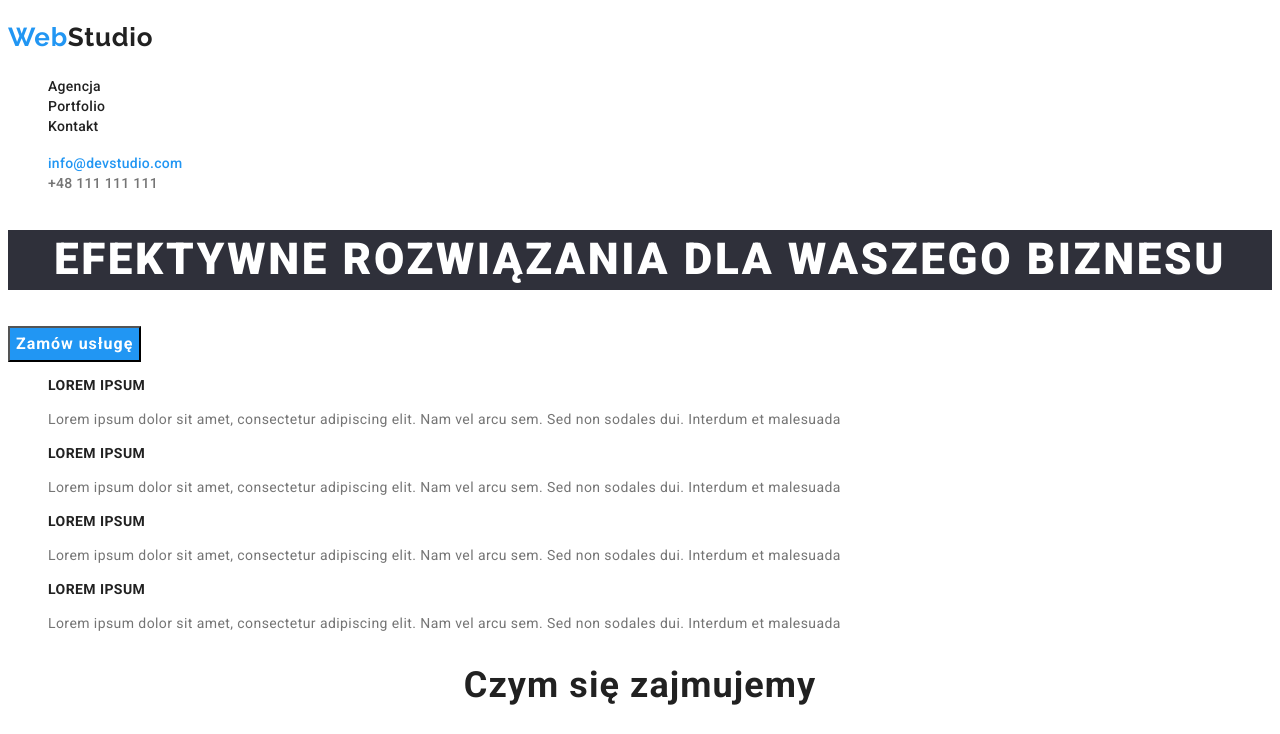
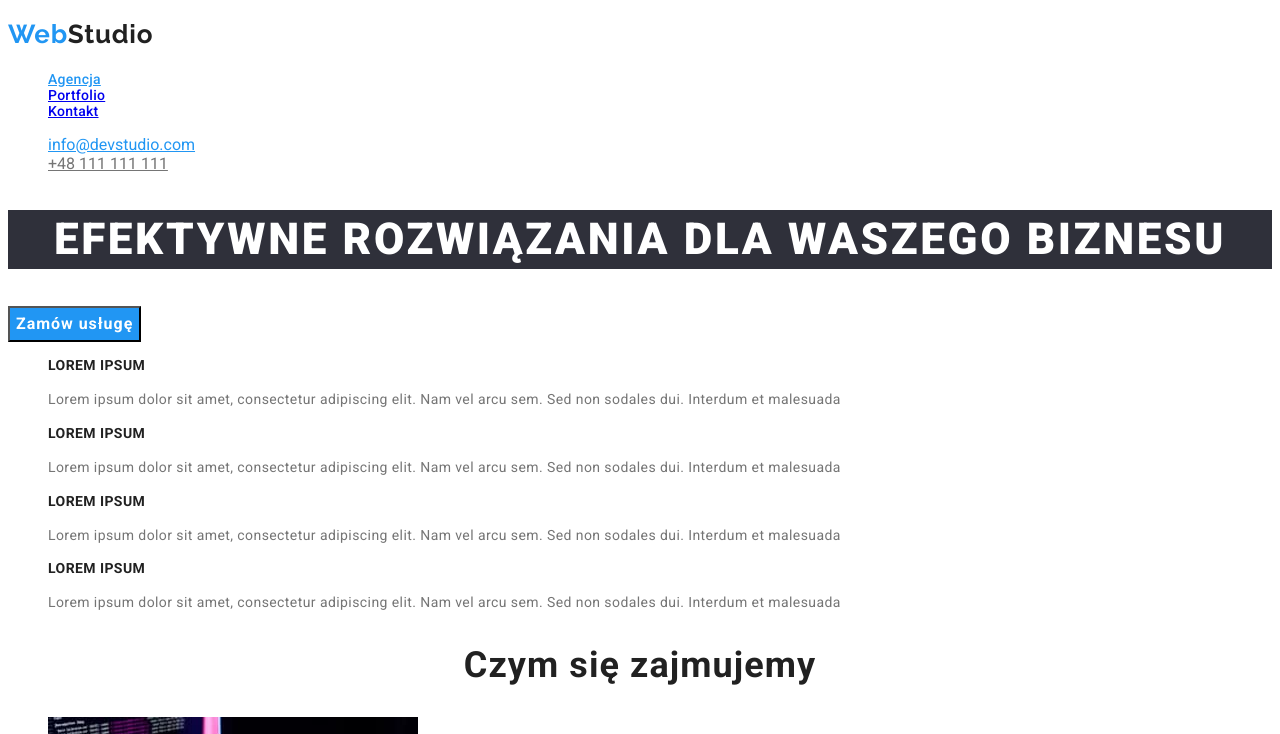
Before and after one commit to KamilaKozlowska/goit-markup-hw-02, a plain HTML site: page index.html in a window 1280 px wide. Shown: the top 734 px of the page. Drawn offline with Linux system fonts and the light colour scheme.

Commit message:
Update 7 index.html

```diff
--- a/css/styles.css
+++ b/css/styles.css
@@ -27,16 +27,20 @@
 .dots {list-style: none;}
 .logo-recolor-header {color: var(--fontColorFirst)}
 .logo-recolor-footer { color: var(--colorWhite);}
-.links {
-        text-decoration: none;
-        color: var(--fontColorFirst);
+.navigation {
+        font-style: normal;
         font-weight: 500;
         font-size: 14px;
-        line-height: 1.38;
+        line-height: 1.15;
         letter-spacing: 0.02em;
     }
-.links:hover,
-.links:focus {color: var(--colorBlue);}
+.navigation .link:hover,
+.navigation .link:focus {color: var(--colorBlue);
+outline-color: var(--colorBlue);}
+.navigation.link {text-decoration: none;
+color: var(--fontColorFirst)}
+.navigation .current {color: var(--colorBlue)}
+
 .links-contact-email {color: var(--colorBlue);}
 .links-contact-tel {color: var(--fontColorSecond);}
 .links-contact:focus {color: var(--colorBlue);}
@@ -49,6 +53,9 @@
 }
 .back-footer {
     background: var(--backgroundColorSecond);
+}
+.back-section.first {
+    background-color: var(--backgroundColorSecond);
 }
 .back-section-second {
     background-color: var(--colorDarkWhite);
@@ -76,6 +83,7 @@
     font-weight: 700;
     font-size: 16px;
     line-height: 1.62;
+    text-align: center;
 }
 .button.hover {
     background: var(--colorBlue);
--- a/index.html
+++ b/index.html
@@ -13,25 +13,25 @@
 </head>
 <body class="body">
     <header>
+        <nav class="navigation">
         <h2>
             <a class="logo" href="index.html">
             Web<span class="logo-recolor-header">Studio</span></a>
         </h2>
-        <nav>
            <ul class="dots">
                 <li>
-                    <a class="links" href="index.html">Agencja</a></li>
-                <li><a class="links" href="index.html">Portfolio</a></li>
-                <li><a class="links" href="index.html">Kontakt</a></li>
+                    <a class="link current" href="index.html">Agencja</a></li>
+                <li><a class="link" href="index.html">Portfolio</a></li>
+                <li><a class="link" href="index.html">Kontakt</a></li>
         </ul>
     </nav>
         <ul class="dots">
-            <li><a class="links links-contact-email" class="links" href="emailto:info@devstudio.com">info@devstudio.com</a></li>
-            <li><a class="links links-contact-tel" class="links" href="tel:+48111111111">+48 111 111 111</a></li>
+            <li><a class="link links-contact-email" class="links" href="emailto:info@devstudio.com">info@devstudio.com</a></li>
+            <li><a class="link links-contact-tel" class="links" href="tel:+48111111111">+48 111 111 111</a></li>
         </ul>
     </header>
 <main>
-    <section>
+    <section class="back-section-first">
         <h1 class="first-heading">EFEKTYWNE ROZWIĄZANIA DLA WASZEGO BIZNESU</h1>
         <button class="button button-order" type="button">Zamów usługę</button>
     </section>
```
Also changed, not shown: portfolio.html (+4 -4 lines).
